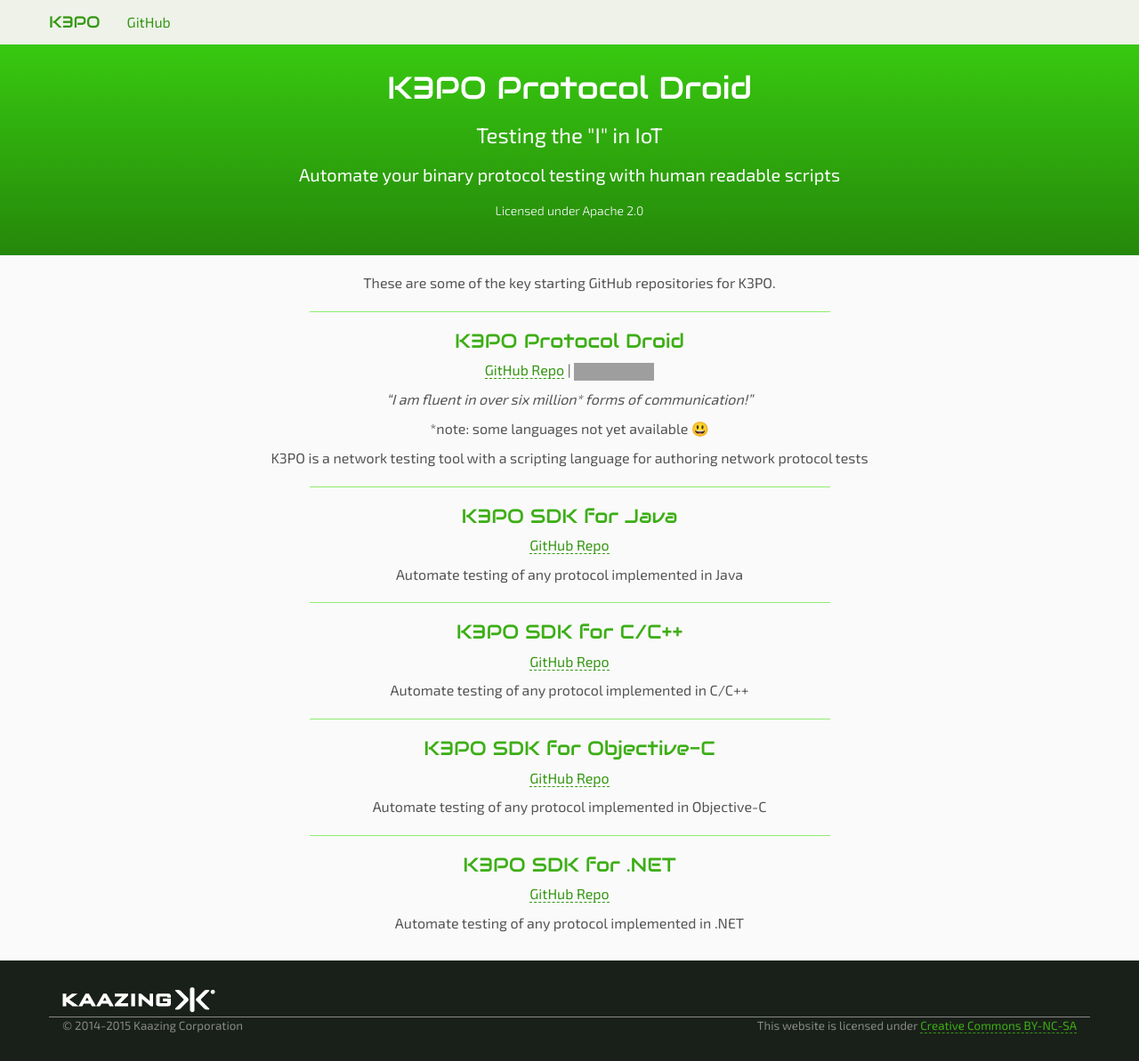
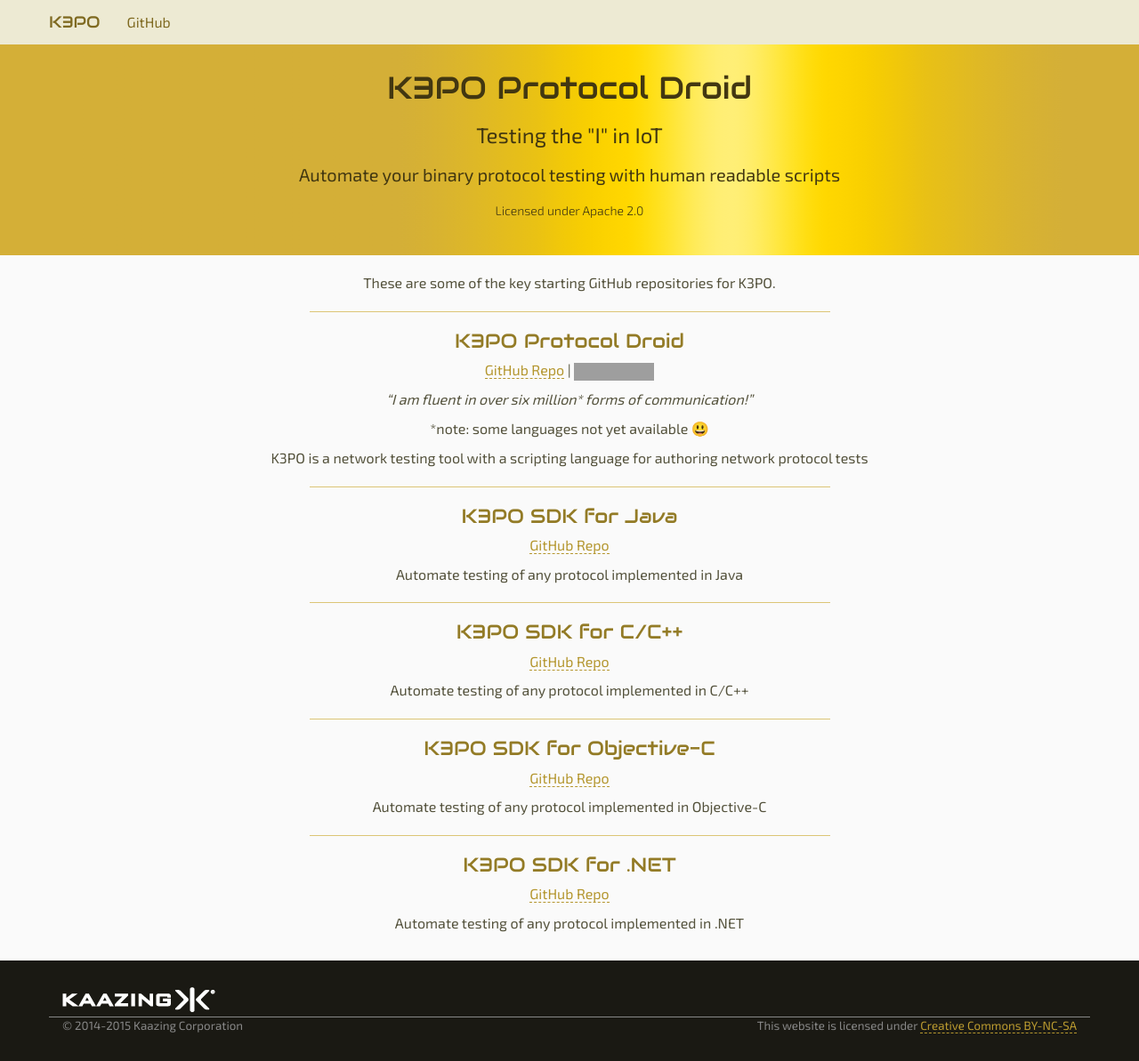
Before and after one commit to k3po/k3po.github.io, a Jekyll site: the page built from index.md, in a window 1280 px wide and 1193 px high. Shown: the whole window at 89% size. Built offline with Jekyll 4.4.1, drawn with Linux system fonts in a browser that asks for light colours; emoji names are drawn with the system emoji font; Markdown is read by kramdown in place of the engine named in the settings; grey boxes are pictures that could not be loaded.

Commit message:
Changed look-and-feel to gold theme

```diff
--- a/_sass/_styles.scss
+++ b/_sass/_styles.scss
@@ -1,10 +1,10 @@
-$base-color: #3dae16;
+$base-color: lighten(#423711, 20%);
 
-$text-color: #555555;
+$text-color: #54523c;
 
-$link-color: darken($base-color, 5%);
+$link-color: lighten($base-color, 8%);
 
-$page-background-color: #192019;
+$page-background-color: #1a1913;
 
 $content-background-color: #fafafa;
 
@@ -113,7 +113,7 @@
 }
 
 .navbar {
-  background-color: #eef2e9;
+  background-color: #edead3;
   border: 0;
 }
 
@@ -151,7 +151,7 @@
   font-size: 10pt;
 
   a, a:hover, a:focus {
-    color: $heading-color;
+    color: lighten($heading-color, 10%);
   }
 
   .social-media {
@@ -175,20 +175,24 @@
 }
 
 header {
-  background: #38c910;
-  background: -moz-linear-gradient(top,  #38c910 0%, #25870a 100%);
-  background: -webkit-gradient(linear, left top, left bottom, color-stop(0%,#38c910), color-stop(100%,#25870a));
-  background: -webkit-linear-gradient(top,  #38c910 0%,#25870a 100%);
-  background: -o-linear-gradient(top,  #38c910 0%,#25870a 100%);
-  background: -ms-linear-gradient(top,  #38c910 0%,#25870a 100%);
-  background: linear-gradient(to bottom,  #38c910 0%,#25870a 100%);
-  filter: progid:DXImageTransform.Microsoft.gradient( startColorstr='#38c910', endColorstr='#25870a',GradientType=0 );
+  background-image: url("/img/header-bg-gold.png");
+  background-position: center;
+  background-repeat: repeat-y;
+  background-color: #d4af37;
+  // background: #38c910;
+  // background: -moz-linear-gradient(top,  #38c910 0%, #25870a 100%);
+  // background: -webkit-gradient(linear, left top, left bottom, color-stop(0%,#38c910), color-stop(100%,#25870a));
+  // background: -webkit-linear-gradient(top,  #38c910 0%,#25870a 100%);
+  // background: -o-linear-gradient(top,  #38c910 0%,#25870a 100%);
+  // background: -ms-linear-gradient(top,  #38c910 0%,#25870a 100%);
+  // background: linear-gradient(to bottom,  #38c910 0%,#25870a 100%);
+  // filter: progid:DXImageTransform.Microsoft.gradient( startColorstr='#38c910', endColorstr='#25870a',GradientType=0 );
 
   padding-top: 10px;
   padding-bottom: 30px;
 
   h1, h2, h3, p {
-    color: #ffffff;
+    color: #423711;
   }
 
   h1 {
```
Also changed, not shown: img/header-bg-gold.png (added).
